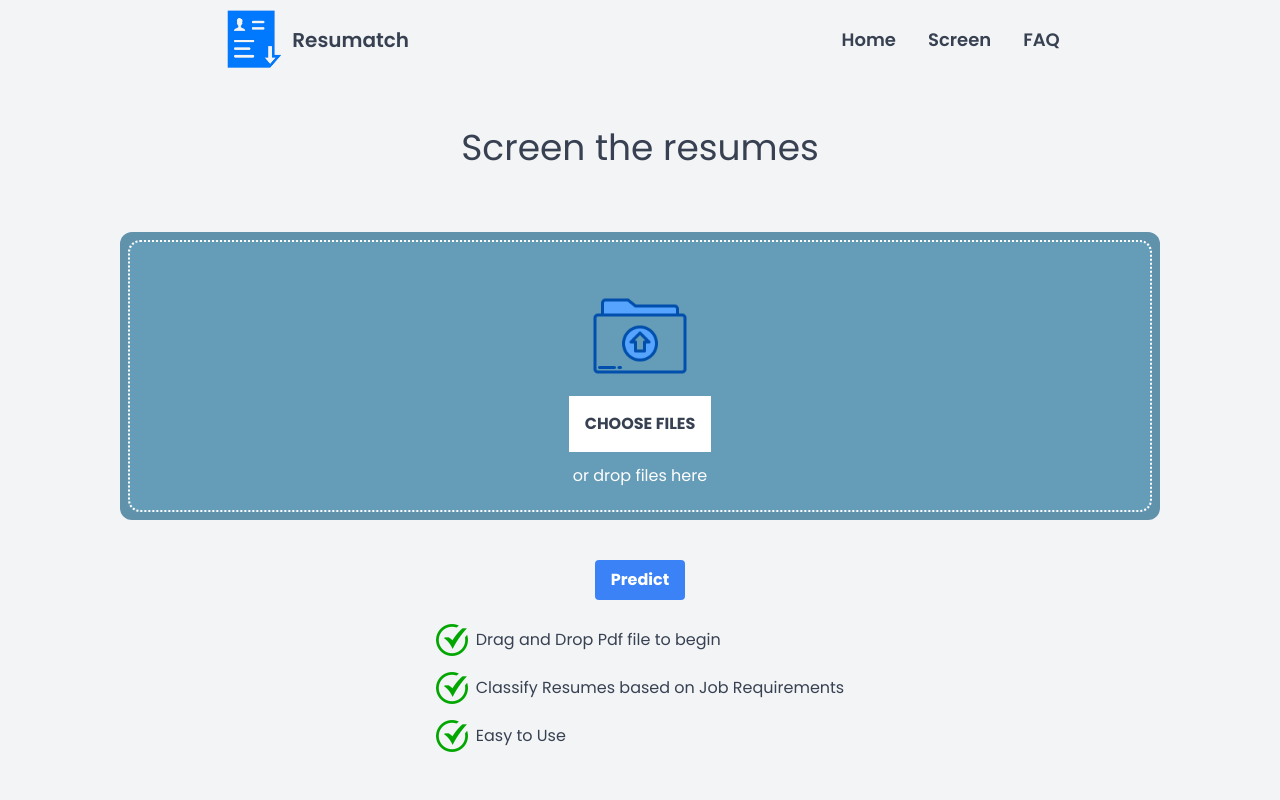
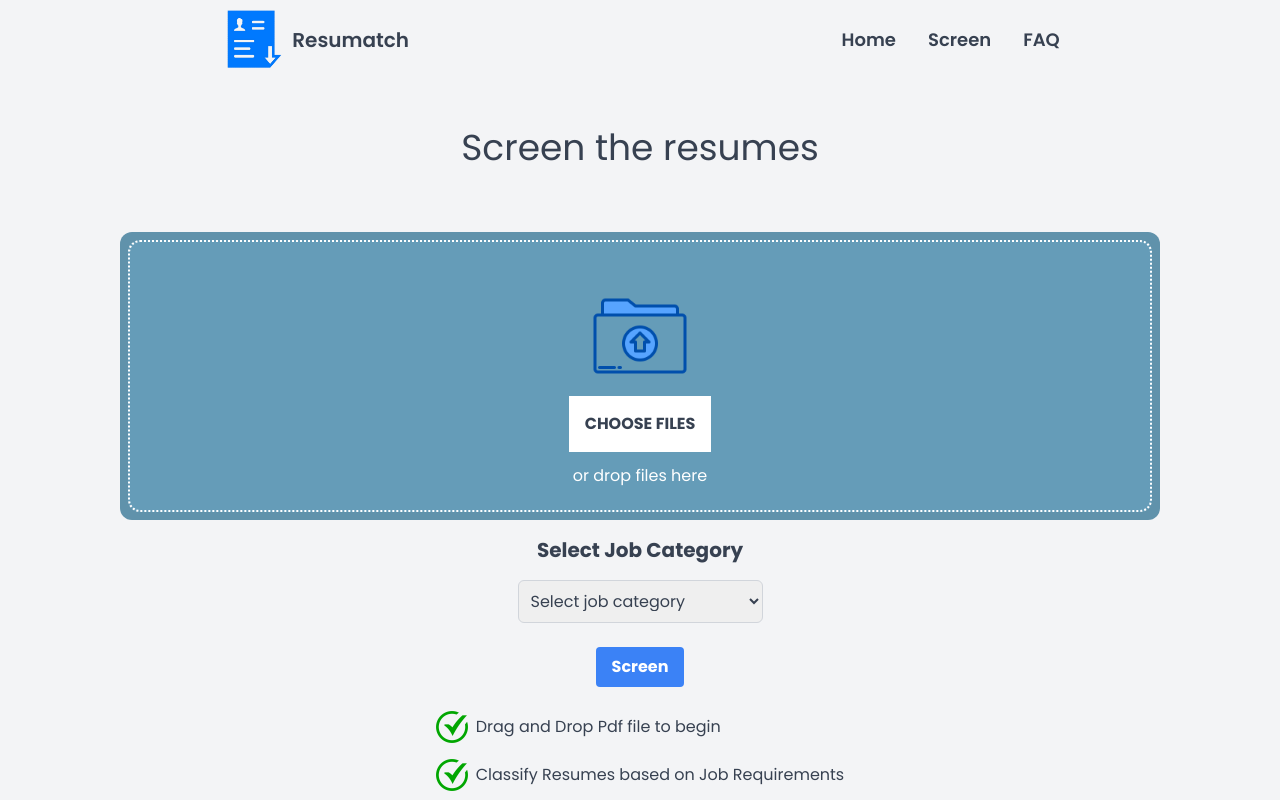
Before and after one commit to Subash-Lamichhane/Resume_screening, a React (Vite) app in the folder frontend/: page /screen in a window 1280 px wide. Shown: the top 800 px of the page. Built offline with nearby package versions, Linux system fonts and the light colour scheme.

Commit message:
prediction display based on prob ranking for selected category

```diff
--- /dev/null
+++ b/frontend/src/components/Screener/CategorySelector.jsx
@@ -0,0 +1,65 @@
+
+import React, { useState } from 'react';
+
+const categories = [
+  'Java Developer',
+  'Testing',
+  'DevOps Engineer',
+  'Python Developer',
+  'Web Designing',
+  'HR',
+  'Hadoop',
+  'Blockchain',
+  'ETL Developer',
+  'Operations Manager',
+  'Data Science',
+  'Sales',
+  'Mechanical Engineer',
+  'Arts',
+  'Database',
+  'Electrical Engineering',
+  'Health and Fitness',
+  'PMO',
+  'Business Analyst',
+  'DotNet Developer',
+  'Automation Testing',
+  'Network Security Engineer',
+  'SAP Developer',
+  'Civil Engineer',
+  'Advocate',
+];
+
+const CategorySelector = ({ onSelectCategory }) => {
+  const [selectedCategory, setSelectedCategory] = useState('');
+
+  const handleChange = (event) => {
+    const category = event.target.value;
+    setSelectedCategory(category);
+    onSelectCategory(category); // Pass selected category to parent
+  };
+
+  return (
+    <div className="flex flex-col items-center justify-center  bg-gray-100">
+      <h1 className="text-xl font-bold mb-4">Select Job Category</h1>
+      <select
+        className="border border-gray-300 rounded-md p-2"
+        value={selectedCategory}
+        onChange={handleChange}
+      >
+        <option value="">Select job category</option>
+        {categories.map((category, index) => (
+          <option key={index} value={category}>
+            {category}
+          </option>
+        ))}
+      </select>
+      {/* {selectedCategory && (
+        <p className="mt-4 text-lg">
+          You selected: <span className="font-semibold">{selectedCategory}</span>
+        </p>
+      )} */}
+    </div>
+  );
+};
+
+export default CategorySelector;
--- /dev/null
+++ b/frontend/src/components/Screener/PredictionResults.jsx
@@ -0,0 +1,71 @@
+import React from 'react';
+
+const PredictionResults = ({ output, required_category }) => {
+  if (!output) return null;
+
+  // Parse the JSON output
+  const results = JSON.parse(output);
+  console.log(results)
+  // Map results to include only relevant information, then sort by the required category probability
+  const sortedResults = Object.entries(results)
+    .map(([fileName, data]) => {
+      const probabilities = JSON.parse(data.category_probabilities.replace(/'/g, '"'));
+      return {
+        fileName,
+        predictedCategory: data.predicted_category,
+        probabilities,
+        requiredCategoryProbability: probabilities[required_category] || 0,
+      };
+    })
+    .sort((a, b) => b.requiredCategoryProbability - a.requiredCategoryProbability);
+
+  return (
+    <div className="p-6 bg-white shadow-lg rounded-lg text-black max-w-2xl mx-auto mt-6">
+      <h2 className="text-2xl font-semibold text-gray-800 mb-4">Ranked Results for {required_category} category</h2>
+      {/* <h2>Required Category: {required_category}</h2> */}
+
+      {sortedResults.map(({ fileName, predictedCategory, probabilities, requiredCategoryProbability }) => (
+        <div key={fileName} className="mb-8">
+          {/* File Name */}
+          <h3 className="text-xl font-bold text-gray-700">{fileName}</h3>
+
+          {/* Predicted Category */}
+          <div className="bg-blue-50 p-4 rounded-md my-4">
+            <h4 className="text-lg font-semibold text-blue-700">Actual Predicted Category:</h4>
+            <p className="text-2xl font-medium text-blue-800">{predictedCategory}</p>
+          </div>
+
+          {/* Required Category Probability */}
+          <div className="bg-green-50 p-4 rounded-md my-4">
+            <h4 className="text-lg font-semibold text-green-700">Match Probability:</h4>
+            <p className="text-xl font-medium text-green-800">
+              {(requiredCategoryProbability * 100).toFixed(2)}%
+            </p>
+          </div>
+
+          {/* Category Probabilities */}
+          {/* <div className="bg-gray-100 p-4 rounded-md">
+            <h4 className="text-lg font-bold text-gray-700 mb-2">Category Probabilities:</h4>
+            <div className="grid grid-cols-2 gap-2">
+              {Object.entries(probabilities).map(([category, probability]) => (
+                <div key={category} className="flex justify-between">
+                  <span className="text-gray-600">{category}</span>
+                  <span className="text-gray-900 font-medium">
+                    {(probability * 100).toFixed(2)}%
+                  </span>
+                </div>
+              ))}
+            </div>
+          </div> */}
+
+        </div>
+      ))}
+
+      {sortedResults.length === 0 && (
+        <p className="text-gray-500">No resumes found.</p>
+      )}
+    </div>
+  );
+};
+
+export default PredictionResults;
--- a/frontend/src/components/Screener/SideInfo.jsx
+++ b/frontend/src/components/Screener/SideInfo.jsx
@@ -9,9 +9,9 @@ const infoItems = ["Drag and Drop Pdf file to begin",
 function SideInfo() {
     return (
         <div>
-            {infoItems.map((item) => {
+            {infoItems.map((item, index) => {
                 return (
-                    <div className='flex space-x-2 items-center pb-4'>
+                    <div className='flex space-x-2 items-center pb-4' key={index}>
                         <img src={GreenTick} alt="greenTick" className='w-4 h-4 md:w-8 md:h-8 ' />
                     <div key={item.id}>{item}</div>
                     </div>
--- a/frontend/src/pages/ScreeningPage.jsx
+++ b/frontend/src/pages/ScreeningPage.jsx
@@ -2,21 +2,29 @@ import React, { useState } from 'react';
 import Navbar from '../components/Navbar/Navbar';
 import FileIcon from '../images/fileIcon.png';
 import SideInfo from '../components/Screener/SideInfo';
-import FileUpload from '../components/Screener/FileUpload'; // Import the FileUpload component
+import FileUpload from '../components/Screener/FileUpload';
+import PredictionResults from '../components/Screener/PredictionResults';
+import CategorySelector from '../components/Screener/CategorySelector';
 
 function ScreeningPage() {
   const [selectedFiles, setSelectedFiles] = useState([]);
   const [output, setOutput] = useState('');
+  const [selectedCategory, setSelectedCategory] = useState('');
+  const [loading, setLoading] = useState(false);
+
+  const handleCategorySelect = (category) => {
+    setSelectedCategory(category);
+  };
 
   const handleFileChange = (e) => {
     const files = Array.from(e.target.files);
-    setSelectedFiles(files.filter(file => file.type === 'application/pdf')); // Only allow PDFs
+    setSelectedFiles(files.filter(file => file.type === 'application/pdf'));
   };
 
   const handleDrop = (e) => {
     e.preventDefault();
     const files = Array.from(e.dataTransfer.files);
-    setSelectedFiles(files.filter(file => file.type === 'application/pdf')); // Only allow PDFs
+    setSelectedFiles(files.filter(file => file.type === 'application/pdf'));
   };
 
   const handleDragOver = (e) => {
@@ -24,6 +32,7 @@ function ScreeningPage() {
   };
 
   const handlePredict = async () => {
+    setLoading(true); // Start loading
     const formData = new FormData();
     selectedFiles.forEach(file => formData.append('files', file));
 
@@ -36,12 +45,22 @@ function ScreeningPage() {
       setOutput(JSON.stringify(result, null, 2));
     } catch (error) {
       setOutput('An error occurred while predicting categories.');
+    } finally {
+      setLoading(false); // Stop loading
     }
   };
 
   return (
     <div>
       <Navbar />
+
+      {/* Loading Spinner Overlay */}
+      {loading && (
+        <div className="fixed inset-0 bg-black bg-opacity-50 flex items-center justify-center z-50">
+          <div className="h-16 w-16 border-4 border-t-4 border-white rounded-full animate-spin"></div>
+        </div>
+      )}
+
       <div className='screen-container min-h-screen p-4'>
         <div className='p-4 flex justify-center text-4xl mb-12'>Screen the resumes</div>
 
@@ -77,21 +96,19 @@ function ScreeningPage() {
             ))}
           </div>
         )}
+        <div>
+          <CategorySelector onSelectCategory={handleCategorySelect} />
+        </div>
 
         <div className="flex justify-center pt-6">
           <button
             onClick={handlePredict}
             className='bg-blue-500 hover:bg-blue-700 text-white font-bold py-2 px-4 rounded'>
-            Predict
+            Screen
           </button>
         </div>
 
-        {output && (
-          <div className='p-4 text-black'>
-            <h2 className='text-2xl mt-4'>Prediction Results:</h2>
-            <pre className='bg-gray-100 p-4 rounded'>{output}</pre>
-          </div>
-        )}
+        {output && <PredictionResults output={output} required_category={selectedCategory}/>}
 
         <div className="flex justify-center pt-6">
           <SideInfo />
```
Also changed, not shown: 1 other file (tests, documents, lock files or other folders).
